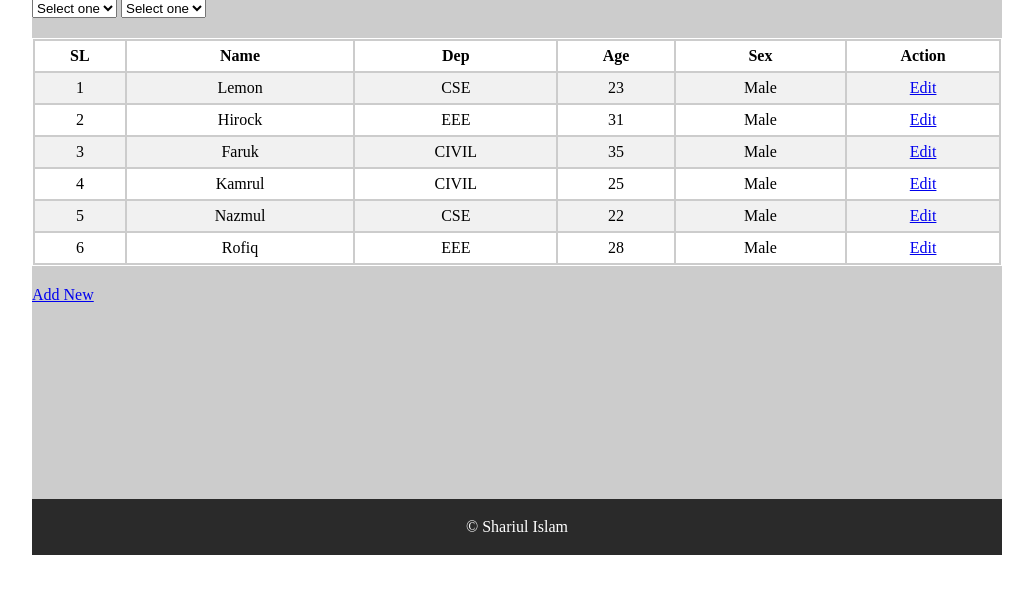
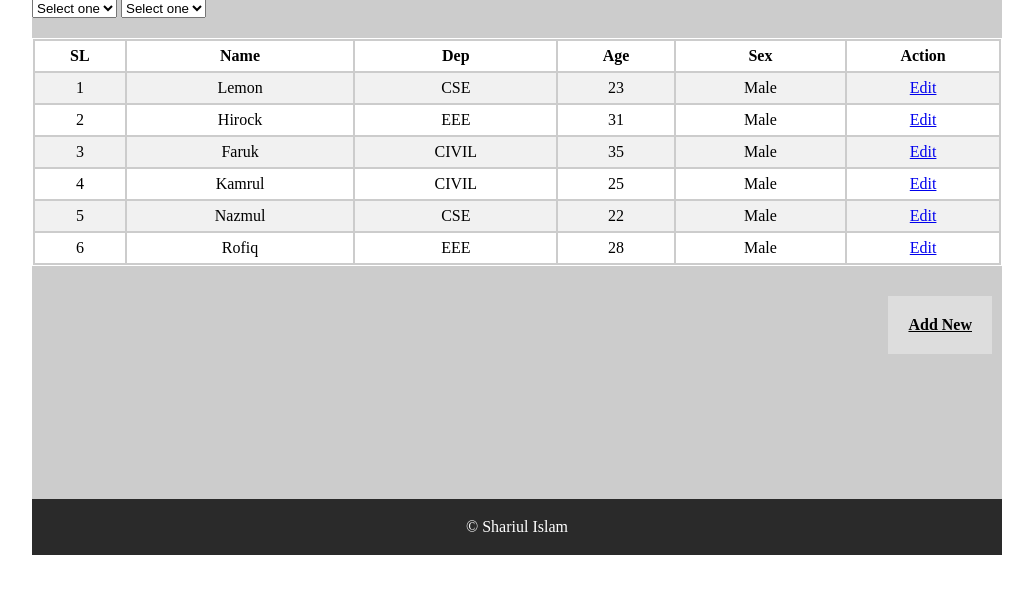
Before and after one commit to sharifulinfo/curd, a PHP site: page / in a window 1280 px wide. Shown: the part 59-653 px from the top of the page, without its empty margins (123-1156 px from the left). Run offline with PHP 8.4, Linux system fonts and the light colour scheme; data comes from the database, SQL or seed files in the repository.

Commit message:
Fix bug with add new button

```diff
--- a/inc/style.css
+++ b/inc/style.css
@@ -48,3 +48,12 @@ table.tblone tr:nth-child(2n){
 	background: #f1f1f1;
 	height: 30px;
 }
+
+.add a{
+    background: #ddd;
+    padding: 20px;
+    margin: 10px;
+    float: right;
+    color: black;
+    font-weight: bold;
+}
--- a/index.php
+++ b/index.php
@@ -100,9 +100,9 @@
 </table>
 
 </div>
-
-<a href="create.php">Add New</a>
-
+<div class="add">
+	<a href="create.php">Add New</a>
+</div>
 
 
 
```
